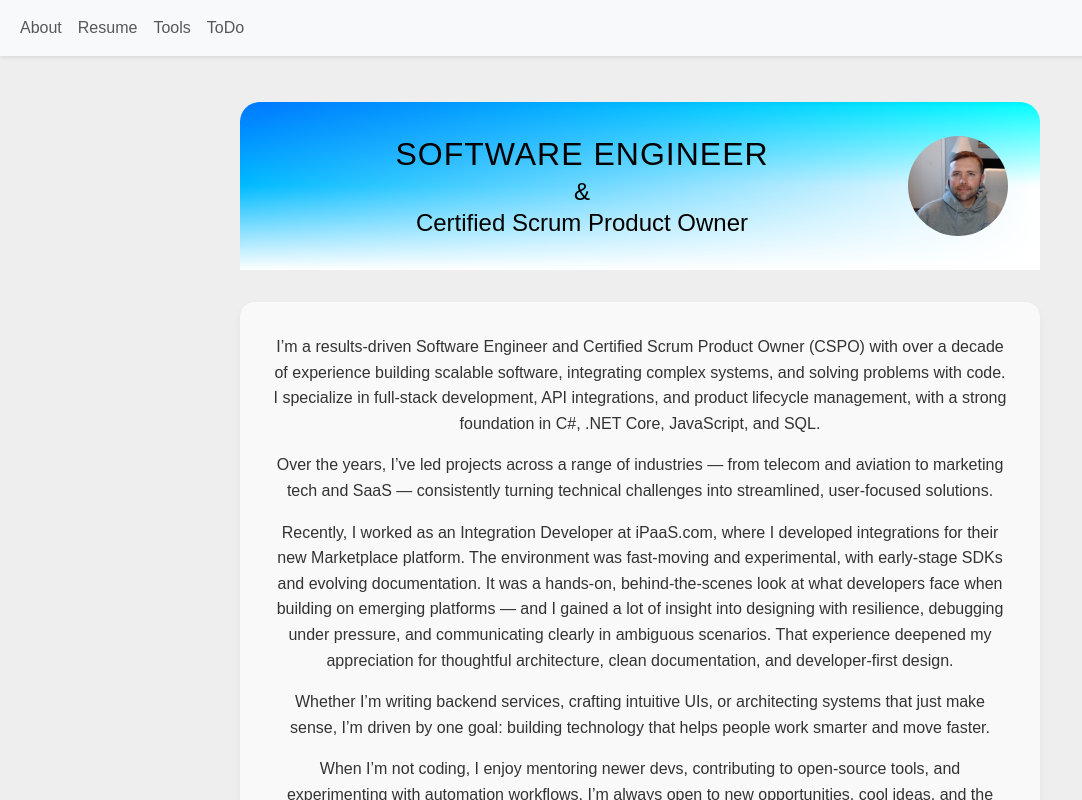
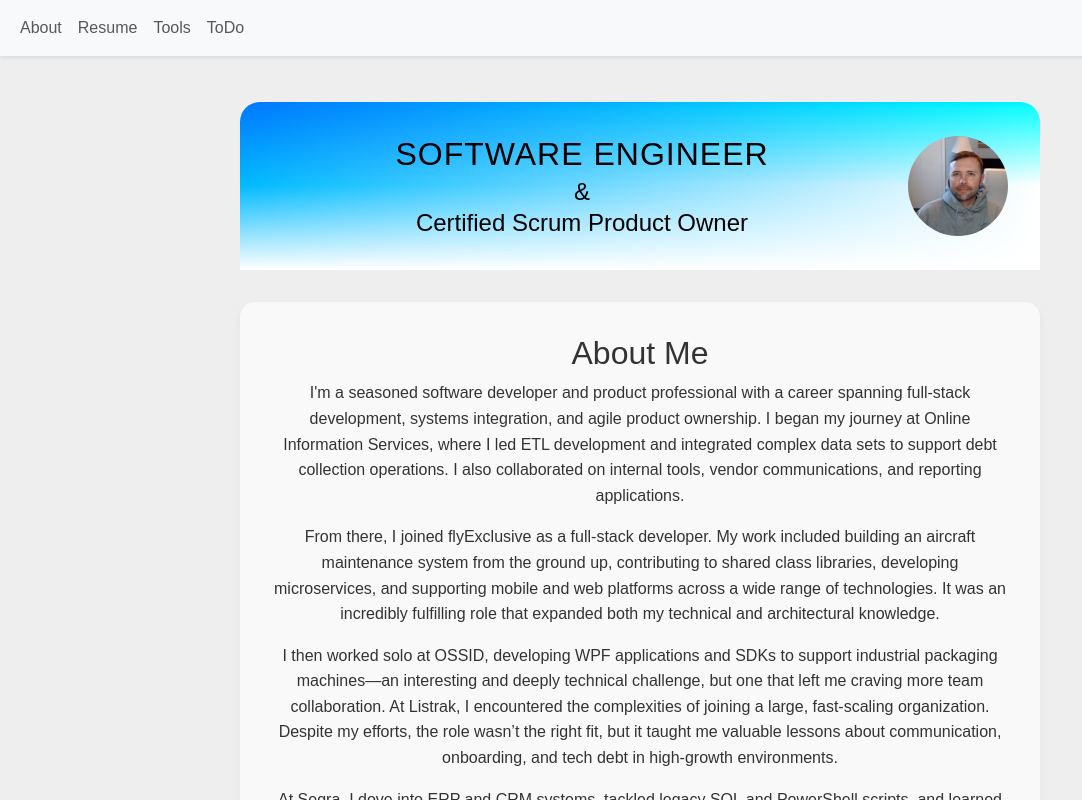
Before and after one commit to bgates284/vue_todo, a Vue app: page / in a window 1280 px wide. Shown: the whole page, without its empty margins (0-1082 px from the left). Built offline with nearby package versions, Linux system fonts and the light colour scheme.

Commit message:
changed bio for comprehensive overview

```diff
--- a/src/components/About.vue
+++ b/src/components/About.vue
@@ -10,22 +10,31 @@
     </div>
 
 <div class="bio-section">
+  <h2>About Me</h2>
   <p>
-    I’m a results-driven Software Engineer and Certified Scrum Product Owner (CSPO) with over a decade of experience building scalable software, integrating complex systems, and solving problems with code. I specialize in full-stack development, API integrations, and product lifecycle management, with a strong foundation in C#, .NET Core, JavaScript, and SQL.
+    I'm a seasoned software developer and product professional with a career spanning full-stack development, systems integration, and agile product ownership. I began my journey at Online Information Services, where I led ETL development and integrated complex data sets to support debt collection operations. I also collaborated on internal tools, vendor communications, and reporting applications.
   </p>
   <p>
-    Over the years, I’ve led projects across a range of industries — from telecom and aviation to marketing tech and SaaS — consistently turning technical challenges into streamlined, user-focused solutions.
+    From there, I joined flyExclusive as a full-stack developer. My work included building an aircraft maintenance system from the ground up, contributing to shared class libraries, developing microservices, and supporting mobile and web platforms across a wide range of technologies. It was an incredibly fulfilling role that expanded both my technical and architectural knowledge.
   </p>
   <p>
-    Recently, I worked as an Integration Developer at iPaaS.com, where I developed integrations for their new Marketplace platform. The environment was fast-moving and experimental, with early-stage SDKs and evolving documentation. It was a hands-on, behind-the-scenes look at what developers face when building on emerging platforms — and I gained a lot of insight into designing with resilience, debugging under pressure, and communicating clearly in ambiguous scenarios. That experience deepened my appreciation for thoughtful architecture, clean documentation, and developer-first design.
+    I then worked solo at OSSID, developing WPF applications and SDKs to support industrial packaging machines—an interesting and deeply technical challenge, but one that left me craving more team collaboration. At Listrak, I encountered the complexities of joining a large, fast-scaling organization. Despite my efforts, the role wasn’t the right fit, but it taught me valuable lessons about communication, onboarding, and tech debt in high-growth environments.
   </p>
   <p>
-    Whether I’m writing backend services, crafting intuitive UIs, or architecting systems that just make sense, I’m driven by one goal: building technology that helps people work smarter and move faster.
+    At Segra, I dove into ERP and CRM systems, tackled legacy SQL and PowerShell scripts, and learned the importance of clarity and documentation. Despite the challenges, I found satisfaction in bringing order to chaos and exploring the power of automation.
   </p>
   <p>
-    When I’m not coding, I enjoy mentoring newer devs, contributing to open-source tools, and experimenting with automation workflows. I’m always open to new opportunities, cool ideas, and the occasional code puzzle.
+    These experiences inspired me to shift into a Certified Scrum Product Owner (CSPO) role, aiming to help teams avoid the very pitfalls I’d encountered. At Thirdwave Business Systems, I co-led the development of an SAP e-commerce integration platform. It was a highlight of my career until the company was acquired and my role dissolved.
   </p>
-  <p>Let’s build something useful.</p>
+  <p>
+    I then joined NetApp as a contractor through Webb Design. I built a full-stack internal reporting application for C-level executives using Sails.js, Vue, and PostgreSQL, and contributed broadly to automation and integration efforts using tools like Tray.io and Microsoft Power Automate. It was a rewarding role—cut short only by widespread budget cuts.
+  </p>
+  <p>
+    Most recently, I joined iPaaS.com in a challenging integration role. Although it was short-lived due to unmet expectations, I believe my time there helped pave the way for others by identifying and addressing foundational obstacles within their platform.
+  </p>
+  <p>
+    Each role, whether smooth or turbulent, has deepened my empathy, sharpened my skills, and reinforced my belief in continuous improvement, collaboration, and building things that matter.
+  </p>
 </div>
   </div>
   <div class="footer-banner">
```
